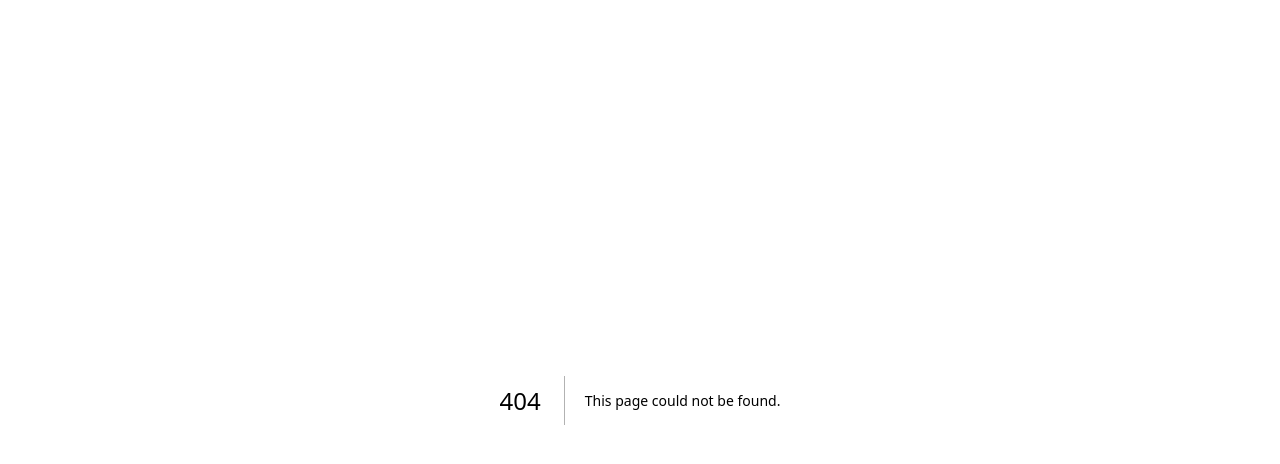
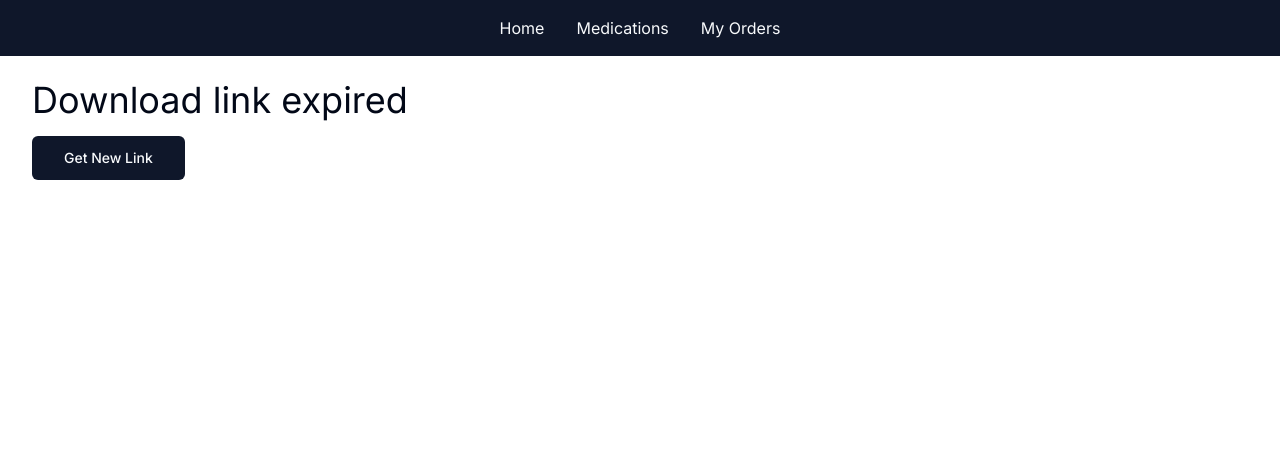
Before and after one commit to kenyansa/utibu_health_appDemo, a Next.js app: page /medications/download/expired in a window 1280 px wide. Before the commit this address had no page. Shown: the top 464 px of the page. Built offline with nearby package versions, Linux system fonts and the light colour scheme.

Commit message:
create expired page

```diff
--- /dev/null
+++ b/src/app/(patientFacing)/medications/download/expired/page.tsx
@@ -0,0 +1,13 @@
+import { Button } from "@/components/ui/button"
+import Link from "next/link"
+
+export default function Expired() {
+  return (
+    <>
+      <h1 className="text-4xl mb-4">Download link expired</h1>
+      <Button asChild size="lg">
+        <Link href="/orders">Get New Link</Link>
+      </Button>
+    </>
+  )
+}
```
